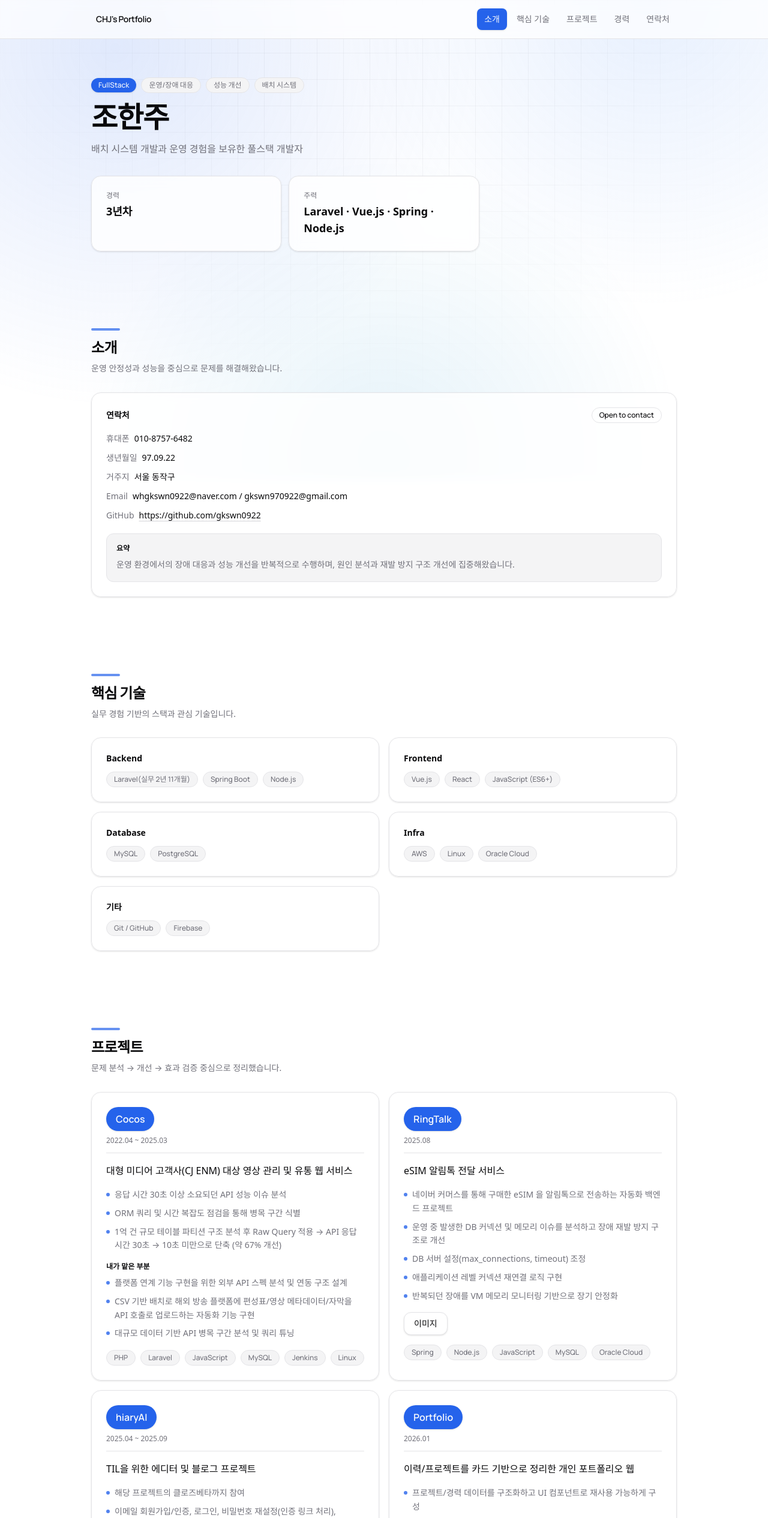
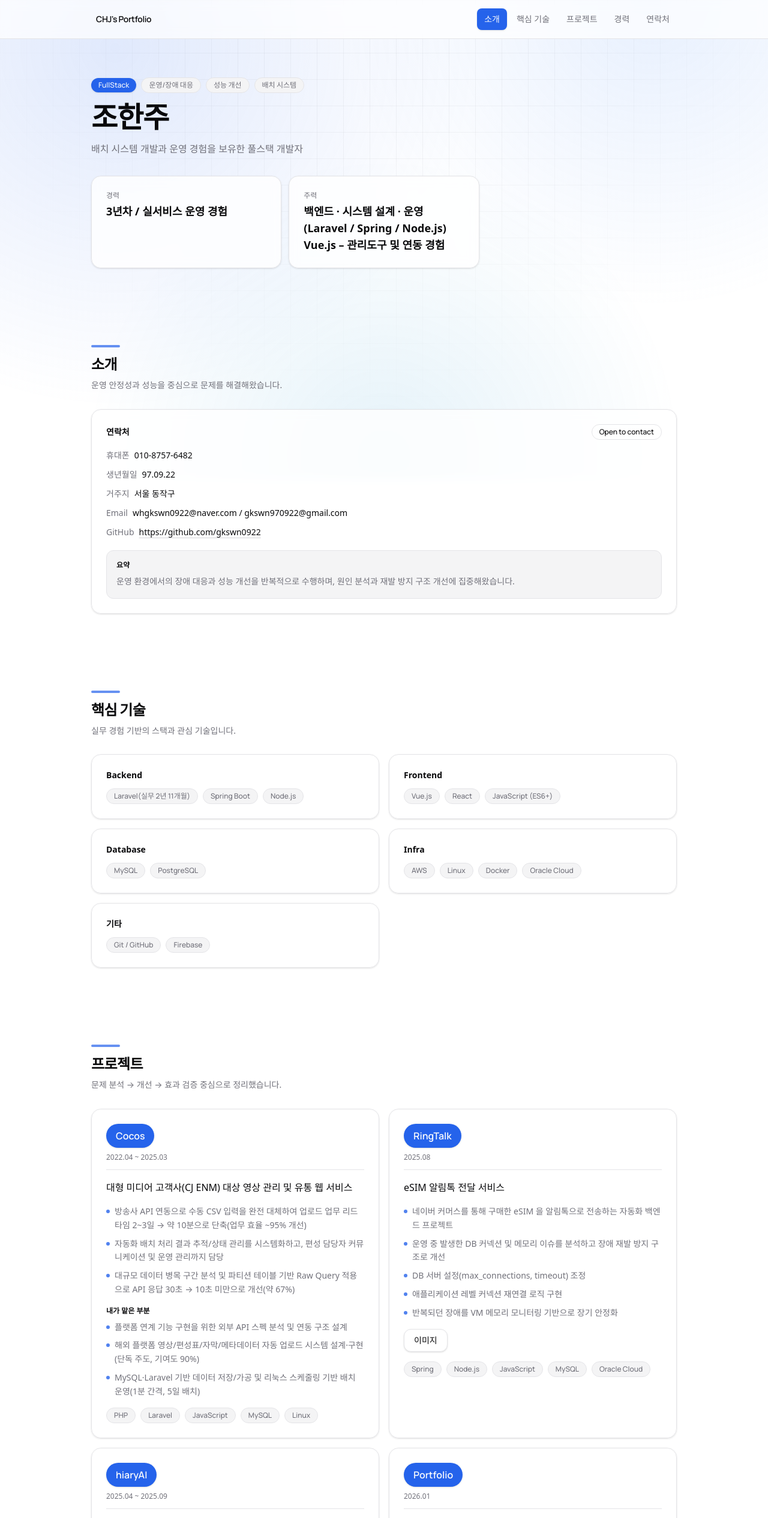
Before and after one commit to gkswn0922/hanjuPortfolio, a React (Vite) app in the folder portfolio/: page / in a window 1280 px wide. Shown: the top 2530 px of the page at 60% size. Built offline with nearby package versions, Linux system fonts and the light colour scheme; a web font is replaced by a local one.

Commit message:
중간 수정

```diff
--- a/portfolio/src/App.tsx
+++ b/portfolio/src/App.tsx
@@ -70,13 +70,15 @@ function App() {
                   <Card>
                     <p className="text-xs font-medium text-[hsl(var(--muted-foreground))]">경력</p>
                     <p className="mt-1 text-lg font-semibold text-[hsl(var(--foreground))]">
-                      3년차
+                      3년차 / 실서비스 운영 경험
                     </p>
                   </Card>
                   <Card>
                     <p className="text-xs font-medium text-[hsl(var(--muted-foreground))]">주력</p>
                     <p className="mt-1 text-lg font-semibold text-[hsl(var(--foreground))]">
-                      Laravel · Vue.js · Spring · Node.js
+                    백엔드 · 시스템 설계 · 운영 <br></br>
+(Laravel / Spring / Node.js)<br></br>
+Vue.js – 관리도구 및 연동 경험
                     </p>
                   </Card>
                 </div>
--- a/portfolio/src/data/resume.ts
+++ b/portfolio/src/data/resume.ts
@@ -56,7 +56,7 @@ export const skillGroups: SkillGroup[] = [
   },
   {
     label: 'Infra',
-    items: ['AWS', 'Linux', 'Oracle Cloud'],
+    items: ['AWS', 'Linux', 'Docker', 'Oracle Cloud'],
   },
   {
     label: '기타',
@@ -93,15 +93,15 @@ export const projects: Project[] = [
     description: '대형 미디어 고객사(CJ ENM) 대상 영상 관리 및 유통 웹 서비스',
     myRole: [
       '플랫폼 연계 기능 구현을 위한 외부 API 스펙 분석 및 연동 구조 설계',
-      'CSV 기반 배치로 해외 방송 플랫폼에 편성표/영상 메타데이터/자막을 API 호출로 업로드하는 자동화 기능 구현',
-      '대규모 데이터 기반 API 병목 구간 분석 및 쿼리 튜닝',
+      '해외 플랫폼 영상/편성표/자막/메타데이터 자동 업로드 시스템 설계·구현(단독 주도, 기여도 90%)',
+      'MySQL·Laravel 기반 데이터 저장/가공 및 리눅스 스케줄링 기반 배치 운영(1분 간격, 5일 배치)',
     ],
     summary: [
-      '응답 시간 30초 이상 소요되던 API 성능 이슈 분석',
-      'ORM 쿼리 및 시간 복잡도 점검을 통해 병목 구간 식별',
-      '1억 건 규모 테이블 파티션 구조 분석 후 Raw Query 적용 → API 응답 시간 30초 → 10초 미만으로 단축 (약 67% 개선)',
+      '방송사 API 연동으로 수동 CSV 입력을 완전 대체하여 업로드 업무 리드타임 2~3일 → 약 10분으로 단축(업무 효율 ~95% 개선)',
+      '자동화 배치 처리 결과 추적/상태 관리를 시스템화하고, 편성 담당자 커뮤니케이션 및 운영 관리까지 담당',
+      '대규모 데이터 병목 구간 분석 및 파티션 테이블 기반 Raw Query 적용으로 API 응답 30초 → 10초 미만으로 개선(약 67%)',
     ],
-    techStack: ['PHP', 'Laravel', 'JavaScript', 'MySQL', 'Jenkins', 'Linux'],
+    techStack: ['PHP', 'Laravel', 'JavaScript', 'MySQL', 'Linux'],
   },
   {
     name: 'RingTalk',
```
Also changed, not shown: portfolio/public/favicon.svg, portfolio/src/components/ButtonStyles.ts (line endings or trailing spaces), portfolio/src/components/Card.tsx (line endings or trailing spaces), portfolio/src/components/Container.tsx (line endings or trailing spaces), portfolio/src/components/Navbar.tsx (line endings or trailing spaces), portfolio/src/components/ScrollToTopButton.tsx (line endings or trailing spaces), portfolio/src/components/Section.tsx (line endings or trailing spaces), portfolio/src/components/Tag.tsx (line endings or trailing spaces), portfolio/src/components/Timeline.tsx (line endings or trailing spaces), 1 other file (tests, documents, lock files or other folders).
